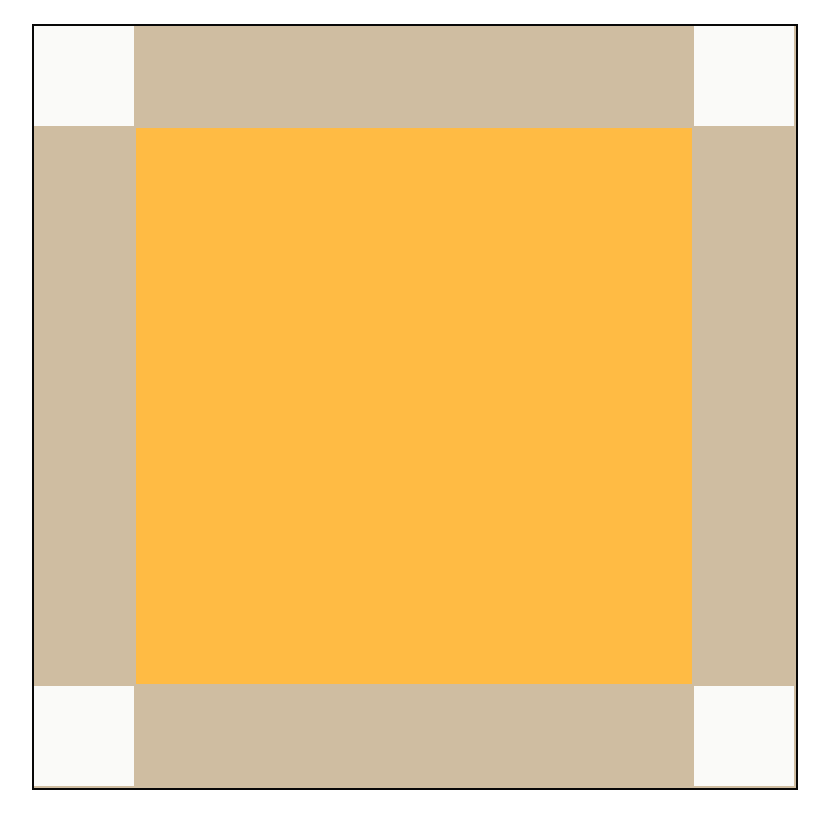
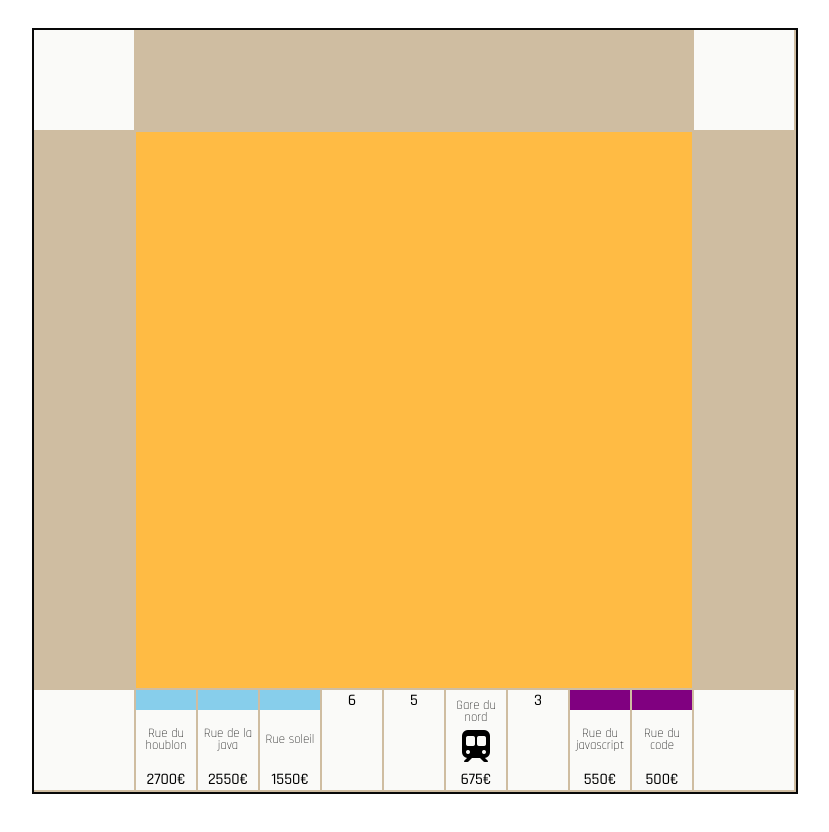
Before and after one commit to dredtrake/monopoly, a plain HTML site: page index.html in a window 1280 px wide. Shown: the part 84-916 px from the top of the page, without its empty margins (225-1054 px from the left). Drawn offline with Linux system fonts and the light colour scheme.

Commit message:
première ligne en cours de realisation

```diff
--- a/css/main.css
+++ b/css/main.css
@@ -2,6 +2,7 @@ body {
     height: 100%;
     margin: 0;
     font-size: 16px;
+    font-family: 'Rajdhani', sans-serif;
 }
 
 h1 {
@@ -39,6 +40,12 @@ h1 {
     transform-origin: center;
     height: 100px;
     width: 60px;
+}
+.space .container p {
+    margin: 0;
+}
+.space.train-station .container .place {
+    margin-top: 10px;
 }
 
 .bottom-row {
@@ -108,3 +115,29 @@ h1 {
     justify-items: center;
     align-items: center;
 }
+
+.row {
+    display: grid;
+    grid-gap: 2px;
+}
+
+.block-color {
+    height: 20px;
+}
+
+.purple {
+    background-color: purple;
+}
+.light-blue {
+    background-color: skyblue;
+}
+
+.place {
+    font-size: 0.8rem;
+    line-height: 0.9;
+    font-weight: 300;
+}
+
+.price {
+    font-weight: 500;
+}
--- a/index.html
+++ b/index.html
@@ -1,11 +1,12 @@
 <!doctype html>
 <html class="" lang="fr">
-
     <head>
         <meta charset="utf-8" />
         <title>Plateau</title>
         <meta name="description" content="une super page que l'on est en train de créer, youpi!" />
         <meta name="viewport" content="width=device-width, initial-scale=1" />
+        <script src="https://kit.fontawesome.com/8f141d4efd.js" crossorigin="anonymous"></script>
+        <link href="https://fonts.googleapis.com/css2?family=Rajdhani:wght@300;500&display=swap" rel="stylesheet">
         <link rel="stylesheet" href="css/main.css" />
         <meta name="theme-color" content="#fafafa" />
     </head>
@@ -17,7 +18,59 @@
             <div class="space go">
                 <div class="container"></div>
             </div>
-        <div class="bottom-row"></div>
+            <div class="bottom-row horizontal-row row">
+                <div class="space land">
+                    <div class="container">
+                        <div class="block-color light-blue"></div>
+                        <p class="place">Rue du houblon</p>
+                        <p class="price">2700€</p>
+                    </div>
+                </div>
+                <div class="space land">
+                    <div class="container">
+                        <div class="block-color light-blue"></div>
+                        <p class="place">Rue de la java</p>
+                        <p class="price">2550€</p>
+                    </div>
+                </div>
+                <div class="space land">
+                    <div class="container">
+                        <div class="block-color light-blue"></div>
+                        <p class="place">Rue soleil</p>
+                        <p class="price">1550€</p>
+                    </div>
+                </div>
+                <div class="space">
+                    <div class="container">6</div>
+                </div>
+                <div class="space">
+                    <div class="container">5</div>
+                </div>
+                <div class="space train-station">
+                    <div class="container">
+                        <p class="place">Gare du nord</p>
+                        <i class="fas fa-subway fa-2x"></i>
+                        <p class="price">675€</p>
+                    </div>
+                </div>
+                <div class="space">
+                    <div class="container">3</div>
+                </div>
+                <div class="space land">
+                    <div class="container">
+                        <div class="block-color purple"></div>
+                        <p class="place">Rue du javascript</p>
+                        <p class="price">550€</p>
+                    </div>
+                </div>
+                <div class="space land">
+                    <div class="container">
+                        <div class="block-color purple"></div>
+                        <p class="place">Rue du code</p>
+                        <p class="price">500€</p>
+                    </div>
+                </div>
+            </div>
             <div class="space jail">
                 <div class="container"></div>
             </div>
@@ -32,5 +85,4 @@
             <div class="vertical-row right-row"></div>
         </div>
     </body>
-
 </html>
```
Lines whose indentation alone changed are shown as unchanged.
